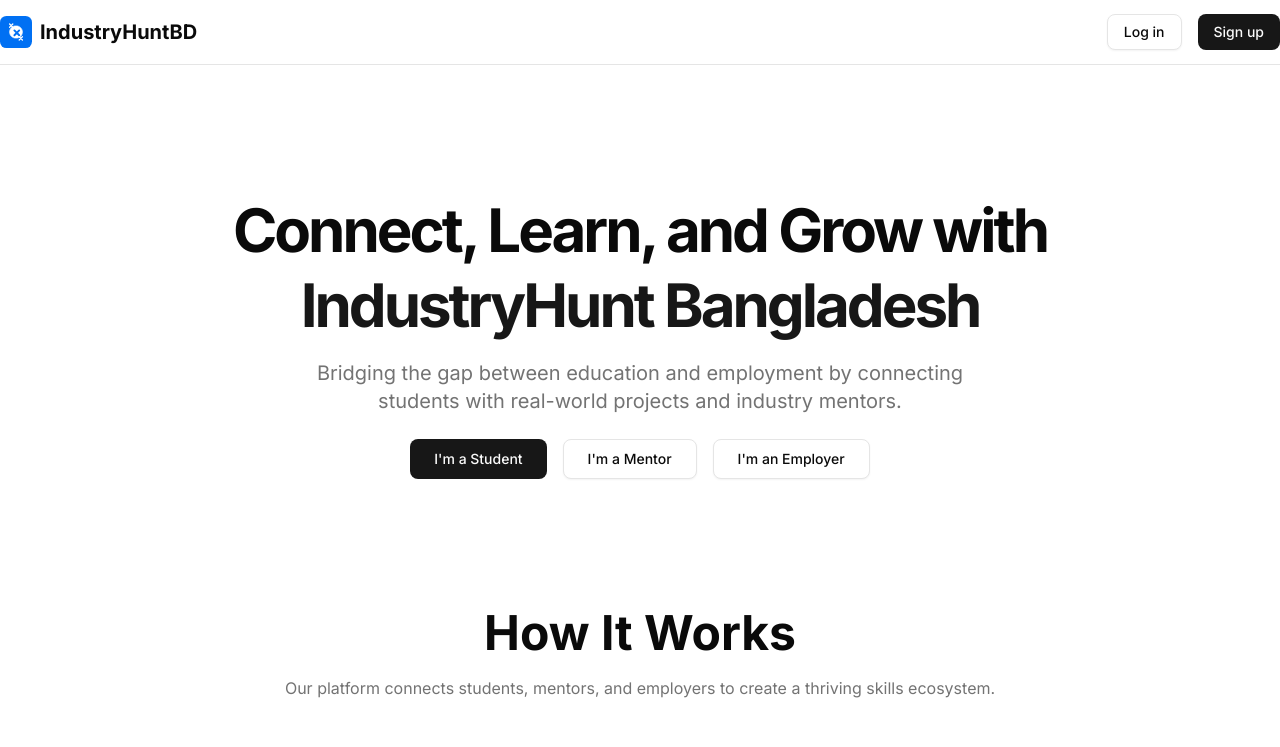
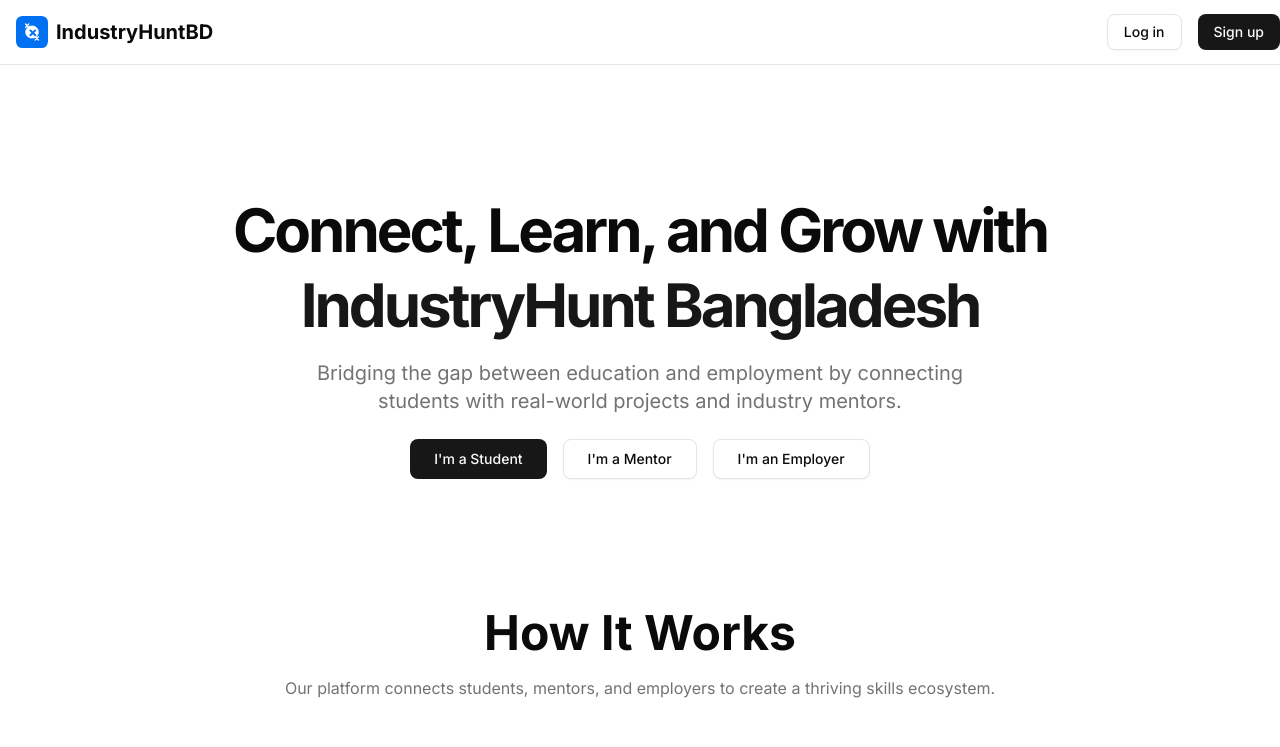
Before and after one commit to RaselHossen0/skillbd, a Next.js app: page / in a window 1280 px wide. Shown: the top 747 px of the page. Built offline with nearby package versions, Linux system fonts and the light colour scheme; no server answers.

Commit message:
fix: adjust navbar logo alignment and add branding text

```diff
--- a/src/app/page.tsx
+++ b/src/app/page.tsx
@@ -8,8 +8,8 @@ export default function Home() {
       {/* Navbar */}
       <nav className="w-full border-b bg-background/95 backdrop-blur supports-[backdrop-filter]:bg-background/60">
         <div className="container flex h-16 items-center justify-between">
-          <div className="flex items-center gap-2">
-            <Image src="/logo.svg" alt="IndustryHunt Logo" width={40} height={40} className="h-8 w-8" />
+          <div className="flex items-center gap-2 ">
+            <Image src="/logo.svg" alt="IndustryHunt Logo" width={40} height={40} className="h-8 w-8 ml-4" />
             <span className="text-xl font-bold">IndustryHuntBD</span>
           </div>
           <div className="flex items-center gap-4">
```
